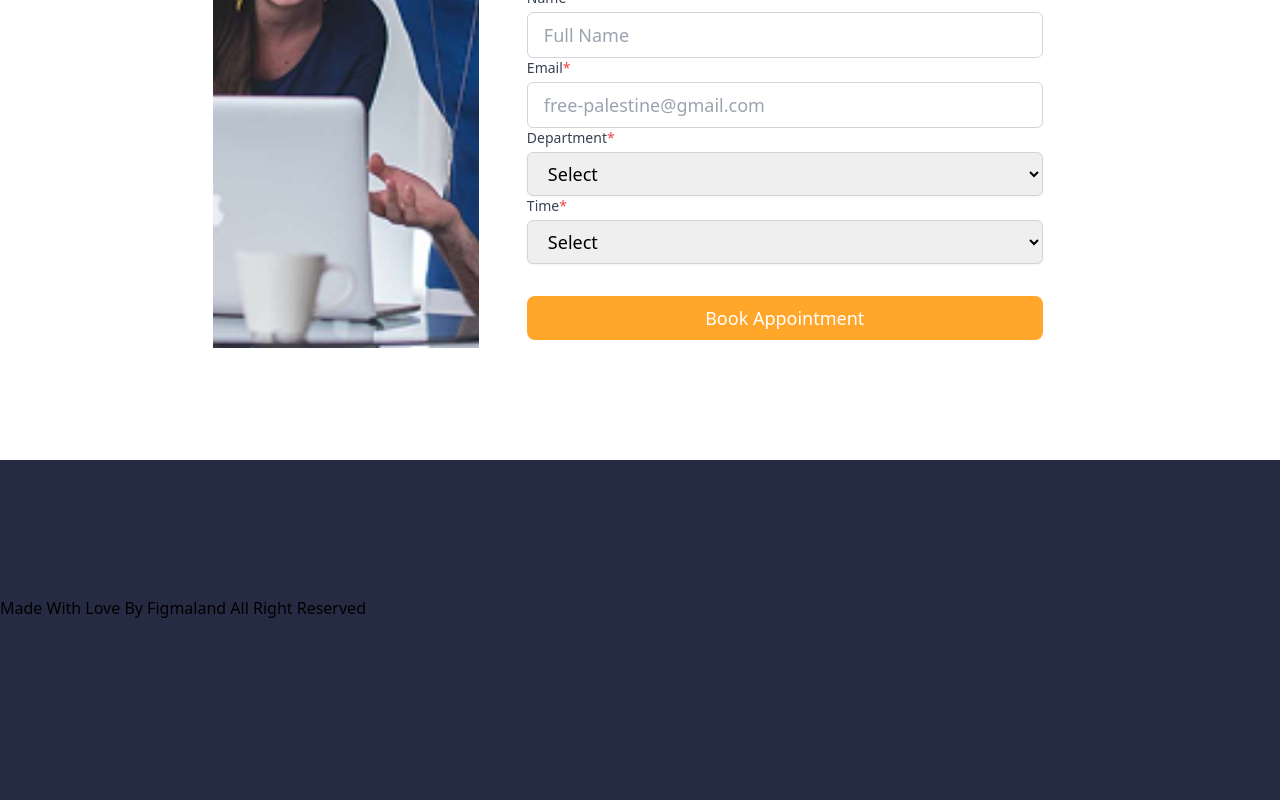
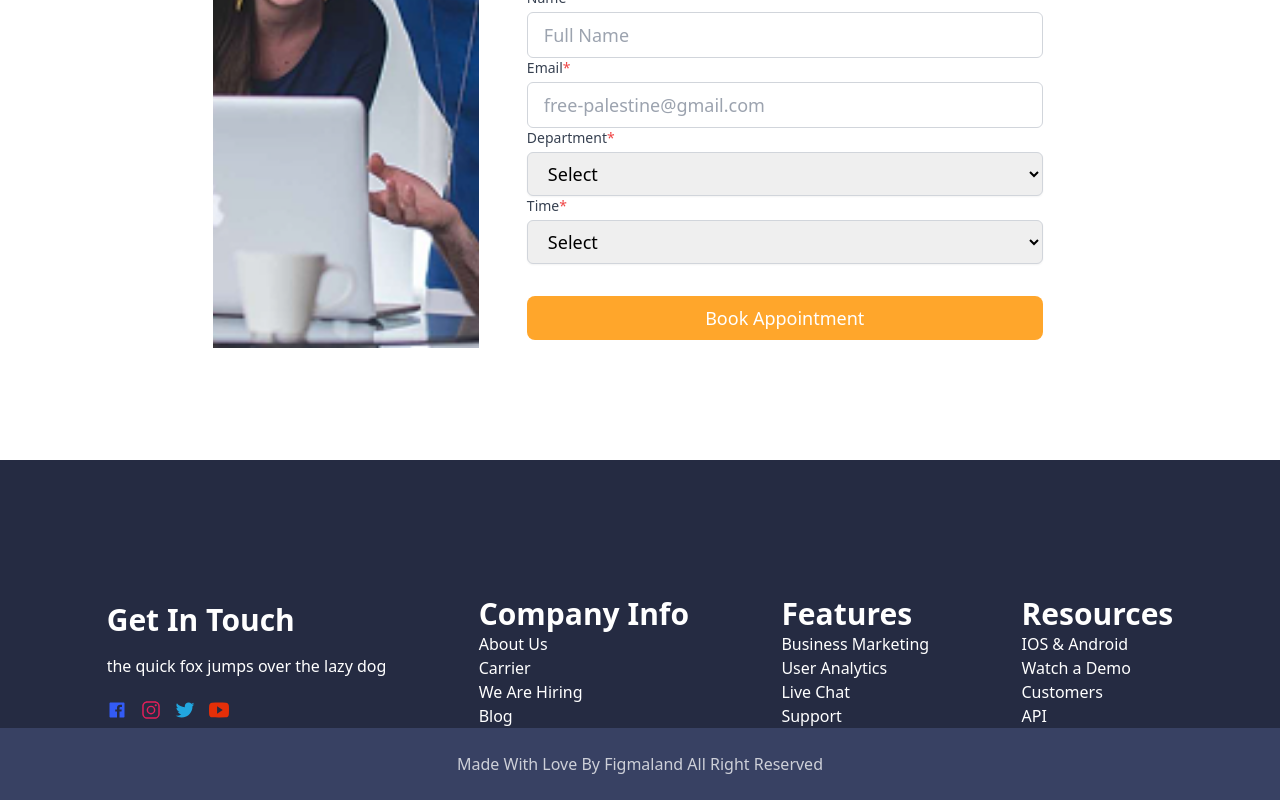
Before and after one commit to MU1147-LEGEND/Divestic, a React (Vite) app: page / in a window 1280 px wide. Shown: the part 6466-7266 px from the top of the page. Before the commit the page ends 7086 px from the top, so only its background shows below. Built offline with nearby package versions, Linux system fonts and the light colour scheme.

Commit message:
Enhance footer layout with social icons and company information for improved user engagement

```diff
--- a/src/App.jsx
+++ b/src/App.jsx
@@ -10,6 +10,10 @@ import cardImage from "./assets/images/card-item.png";
 import cardImageDesktop from "./assets/images/card-item-desktop.png";
 import { RiTeamLine } from "react-icons/ri";
 import { MdSpeed } from "react-icons/md";
+import { IoLogoFacebook } from "react-icons/io";
+import { IoLogoInstagram } from "react-icons/io5";
+import { IoLogoTwitter } from "react-icons/io5";
+import { IoLogoYoutube } from "react-icons/io5";
 import person from "./assets/images/person.png";
 import teamCo from "./assets/images/team-co.png";
 import teamCEO from "./assets/images/team-ceo.png";
@@ -593,15 +597,62 @@ const App = () => {
             {/* filler */}
 
             {/* footer */}
-            <footer className="relative pt-10 z-50">
-                <div className="footer-main">
-                    <div className="get-in-touch"></div>
-                    <div className="company-info"></div>
-                    <div className="features"></div>
-                    <div className="resources"></div>
+            <footer className="relative pt-10 z-50 text-white bg-[#252B42] m-auto">
+                <div className="footer-main w-10/12 m-auto md:flex gap-4 items-center justify-between">
+                    <div className="get-in-touch flex flex-col item-center justify-center gap-4">
+                        <h3 className="text-3xl font-semibold">Get In Touch</h3>
+                        <p>the quick fox jumps over the lazy dog</p>
+                        <div className="social-icons flex items-center gap-3.5 text-xl">
+                            <span>
+                                {" "}
+                                <IoLogoFacebook className="inline text-[#335BF5]" />{" "}
+                            </span>
+                            <span>
+                                {" "}
+                                <IoLogoInstagram className="inline text-[#E51F5A]" />{" "}
+                            </span>
+                            <span>
+                                {" "}
+                                <IoLogoTwitter className="inline text-[#21A6DF]" />{" "}
+                            </span>
+                            <span>
+                                {" "}
+                                <IoLogoYoutube className="inline text-[#E42F08]" />{" "}
+                            </span>
+                        </div>
+                    </div>
+                    <div className="company-info ">
+                        <h3 className="text-3xl font-semibold">Company Info</h3>
+                        <div className="flex flex-col item-center justify-center">
+                            <span>About Us</span>
+                            <span>Carrier</span>
+                            <span>We Are Hiring</span>
+                            <span>Blog</span>
+                        </div>
+                    </div>
+                    <div className="Features ">
+                        <h3 className="text-3xl font-semibold">Features</h3>
+                        <div className="flex flex-col item-center justify-center">
+                            <span>Business Marketing</span>
+                            <span>User Analytics</span>
+                            <span>Live Chat</span>
+                            <span>Support</span>
+                        </div>
+                    </div>
+                    <div className="resources ">
+                        <h3 className="text-3xl font-semibold">Resources</h3>
+                        <div className="flex flex-col item-center justify-center">
+                            <span>IOS & Android</span>
+                            <span>Watch a Demo</span>
+                            <span>Customers</span>
+                            <span>API</span>
+                        </div>
+                    </div>
                 </div>
-                <div className="footer-bottom bg-[#252B42]">
-                    <p>Made With Love By Figmaland All Right Reserved</p>
+                <div className="footer-bottom  bottom-0 right-0 left-0 text-center bg-[#384163] py-6">
+                    <p className="opacity-75 ">
+                        Made With Love By Figmaland All Right Reserved
+                    </p>
                 </div>
             </footer>
         </>
```
